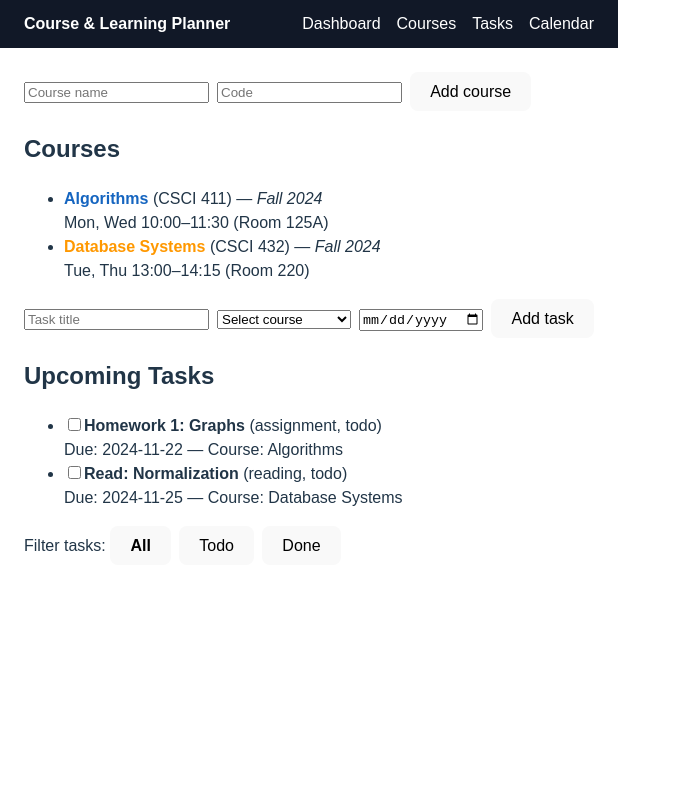
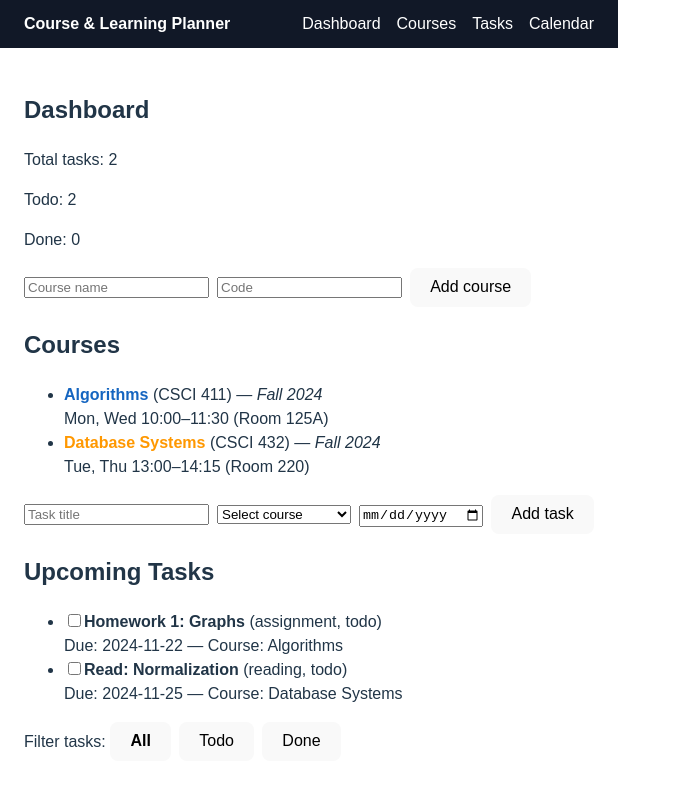
Before and after one commit to venstnguyen/BuildMoreTime, a React (Vite) app: page / in a window 1280 px wide. Shown: the top 786 px of the page, without its empty margins (0-681 px from the left). Built offline with nearby package versions, Linux system fonts and the light colour scheme.

Commit message:
Adding Dashboard, Complete Version 1! SN

```diff
--- a/src/App.tsx
+++ b/src/App.tsx
@@ -7,6 +7,7 @@ import { Layout } from "./Components/Layout"
 import { AddCourseForm } from "./Components/AddCourseForm";
 import { AddTaskForm } from "./Components/AddTaskForm";
 import { TaskFilter } from "./Components/TaskFilter";
+import { DashboardSummary } from "./Components/DashboardSummary";
 
 const defaultCourses: Course[] = [
   {
@@ -80,6 +81,7 @@ function handleToggleTaskStatus(id: string) {
 
   return (
     <Layout>
+      <DashboardSummary tasks={tasks} />
 
       <AddCourseForm
         onAddCourse={(course) => setCourses((prev) => [...prev, course])}
@@ -93,6 +95,8 @@ function handleToggleTaskStatus(id: string) {
       <TaskList tasks={tasks} courses={courses} onToggleStatus={handleToggleTaskStatus} />
 
       <TaskFilter value={taskFilter} onChange={setTaskFilter} />
+
+
     </Layout>
   );
 }
--- /dev/null
+++ b/src/Components/DashboardSummary.tsx
@@ -0,0 +1,20 @@
+import type { Task } from "../Models/Task";
+
+interface DashboardSummaryProps {
+  tasks: Task[];
+}
+
+export function DashboardSummary({ tasks }: DashboardSummaryProps) {
+  const total = tasks.length;
+  const done = tasks.filter((t) => t.status === "done").length;
+  const todo = total - done;
+
+  return (
+    <section style={{ marginBottom: "1rem" }}>
+      <h2>Dashboard</h2>
+      <p>Total tasks: {total}</p>
+      <p>Todo: {todo}</p>
+      <p>Done: {done}</p>
+    </section>
+  );
+}
```
